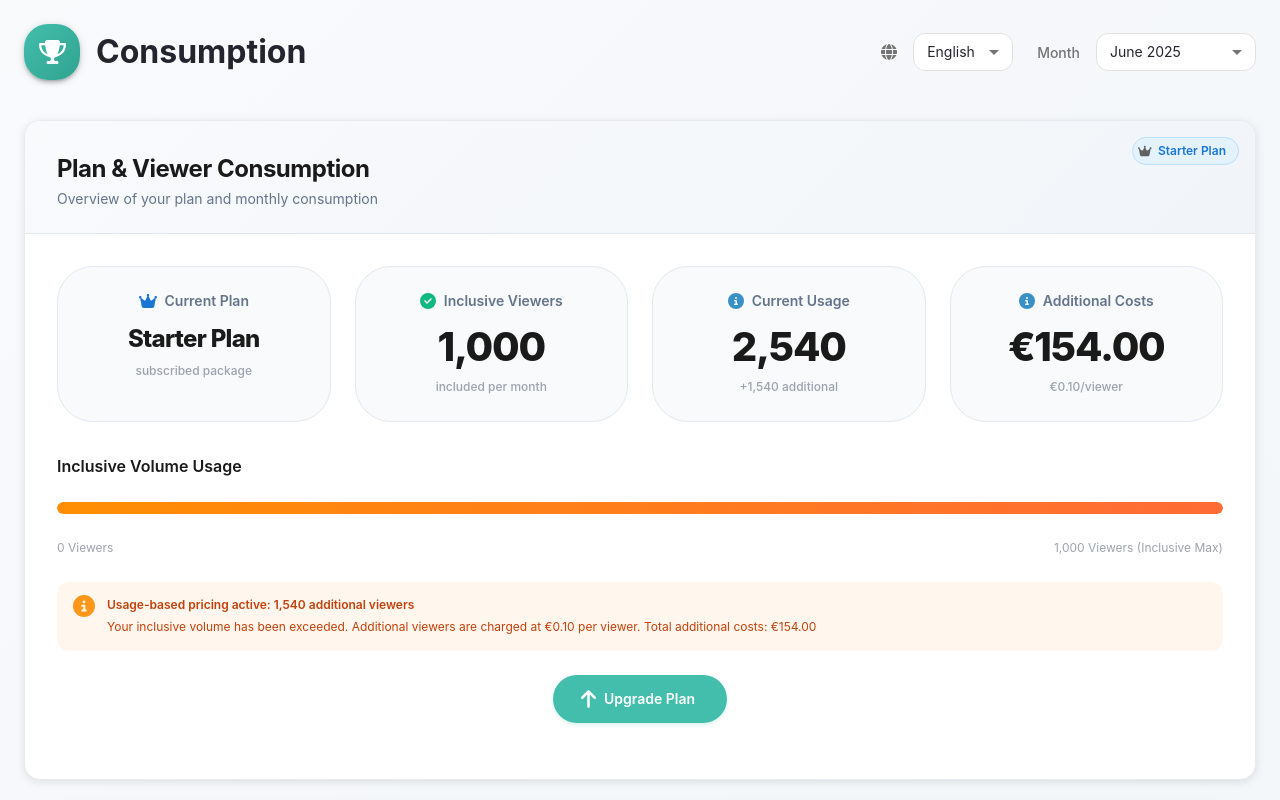
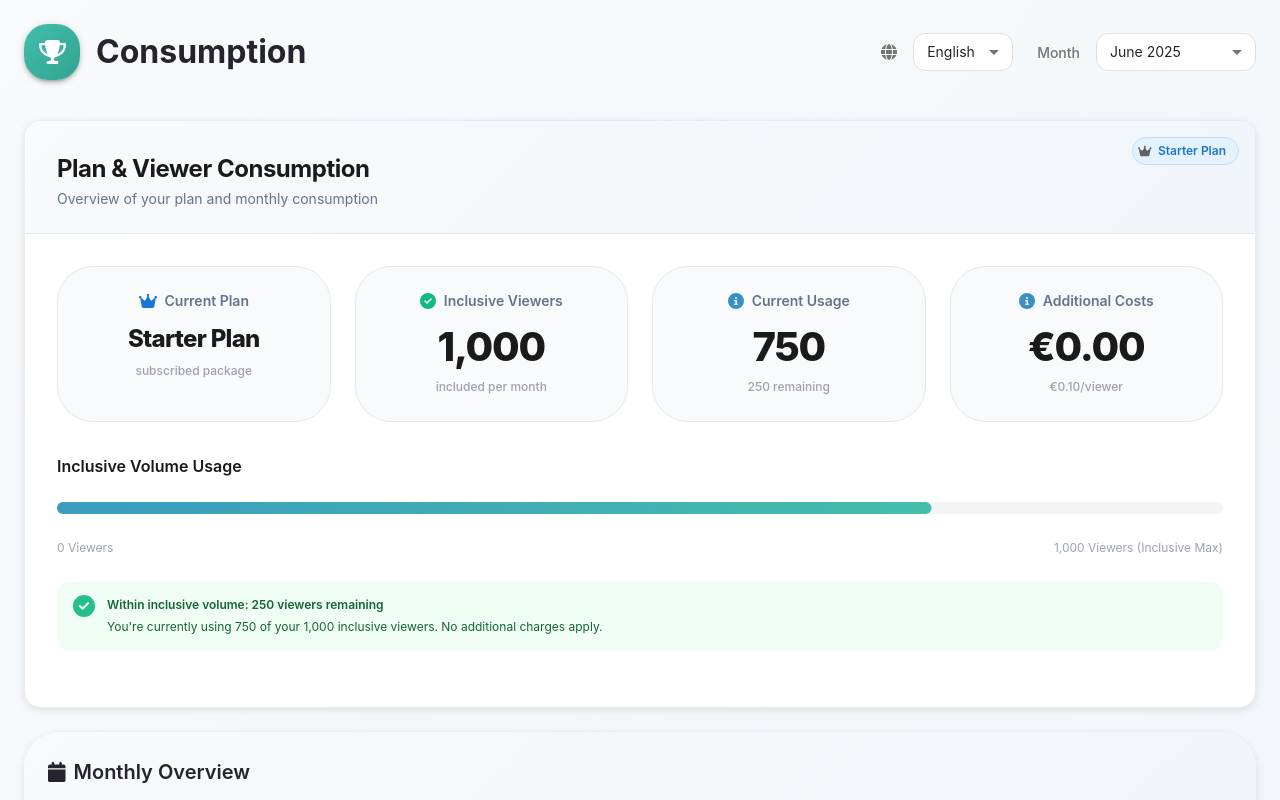
Before and after one commit to DenizD/sleek-mui-glow, a React (Vite) app: page / in a window 1280 px wide. Shown: the top 800 px of the page. Built offline with nearby package versions, Linux system fonts and the light colour scheme.

Commit message:
Refactor: Improve consumption display logic
Ensure the consumption display correctly reflects both overage and remaining volume scenarios.

```diff
--- a/src/components/dashboard/mui/MuiViewerConsumption.tsx
+++ b/src/components/dashboard/mui/MuiViewerConsumption.tsx
@@ -1,4 +1,3 @@
-
 import React from 'react';
 import {
   Card,
@@ -19,8 +18,8 @@ const MuiViewerConsumption = () => {
     name: "Starter Plan",
     inclusiveViewers: 1000,
     pricePerViewer: 0.10,
-    currentUsage: 2540,
-    usagePercentage: 254
+    currentUsage: 750, // Changed to show within inclusive volume
+    usagePercentage: 75  // 75% of inclusive volume used
   };
 
   const packageVolume = planDetails.inclusiveViewers;
@@ -245,9 +244,7 @@ const MuiViewerConsumption = () => {
                 backgroundColor: '#F3F4F6',
                 '& .MuiLinearProgress-bar': {
                   borderRadius: 6,
-                  background: inclusiveUsagePercentage >= 100
-                    ? 'linear-gradient(90deg, #FF8E03 0%, #FF6B35 100%)'
-                    : 'linear-gradient(90deg, #3890C5 0%, #43BEAC 100%)',
+                  background: 'linear-gradient(90deg, #3890C5 0%, #43BEAC 100%)',
                 },
               }}
             />
@@ -262,57 +259,7 @@ const MuiViewerConsumption = () => {
             </Typography>
           </Box>
 
-          {/* Status Information */}
-          {overage > 0 ? (
-            <Box sx={{ display: 'flex', flexDirection: 'column', gap: 3 }}>
-              <Alert
-                severity="warning"
-                icon={<FontAwesomeIcon icon={faInfoCircle} />}
-                sx={{
-                  backgroundColor: '#FFF7ED',
-                  borderColor: '#FED7AA',
-                  color: '#C2410C',
-                  '& .MuiAlert-icon': {
-                    color: '#FF8E03'
-                  }
-                }}
-              >
-                <Typography variant="body2" sx={{ fontWeight: 600, mb: 0.5 }}>
-                  Usage-based pricing active: {overage.toLocaleString()} additional viewers
-                </Typography>
-                <Typography variant="caption" sx={{ fontSize: '0.75rem' }}>
-                  Your inclusive volume has been exceeded. Additional viewers are charged at €{costPerViewer.toFixed(2)} per viewer.
-                  Total additional costs: €{additionalCosts.toFixed(2)}
-                </Typography>
-              </Alert>
-
-              <Box sx={{ display: 'flex', justifyContent: 'center' }}>
-                <Button
-                  variant="contained"
-                  startIcon={<FontAwesomeIcon icon={faArrowUp} />}
-                  sx={{
-                    backgroundColor: '#43BEAC',
-                    color: 'white',
-                    fontWeight: 600,
-                    px: 4,
-                    py: 1.5,
-                    borderRadius: 2,
-                    textTransform: 'none',
-                    fontSize: '0.875rem',
-                    boxShadow: '0 2px 4px rgba(67, 190, 172, 0.2)',
-                    transition: 'all 0.2s ease',
-                    '&:hover': {
-                      backgroundColor: '#30A390',
-                      transform: 'translateY(-1px)',
-                      boxShadow: '0 4px 8px rgba(67, 190, 172, 0.3)'
-                    }
-                  }}
-                >
-                  Upgrade Plan
-                </Button>
-              </Box>
-            </Box>
-          ) : (
+          {/* Status Information - Now showing success state */}
           <Alert
             severity="success"
             icon={<FontAwesomeIcon icon={faCheckCircle} />}
@@ -333,7 +280,6 @@ const MuiViewerConsumption = () => {
               No additional charges apply.
             </Typography>
           </Alert>
-          )}
         </Box>
       </CardContent>
     </Card>
```
Lines whose indentation alone changed are shown as unchanged.
